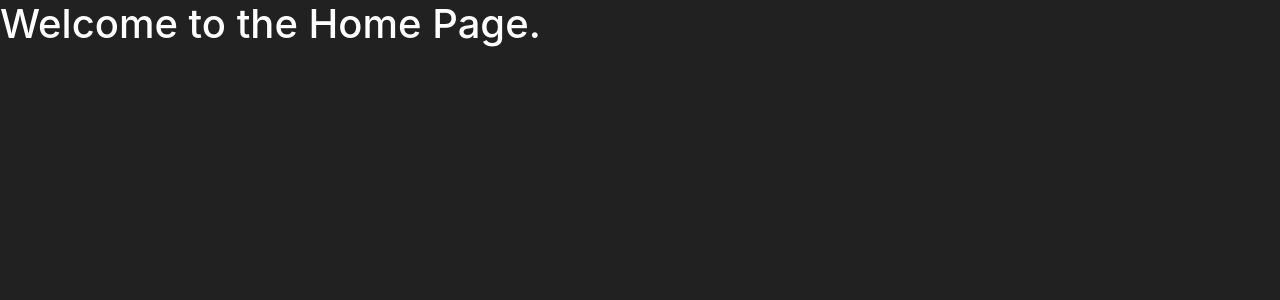
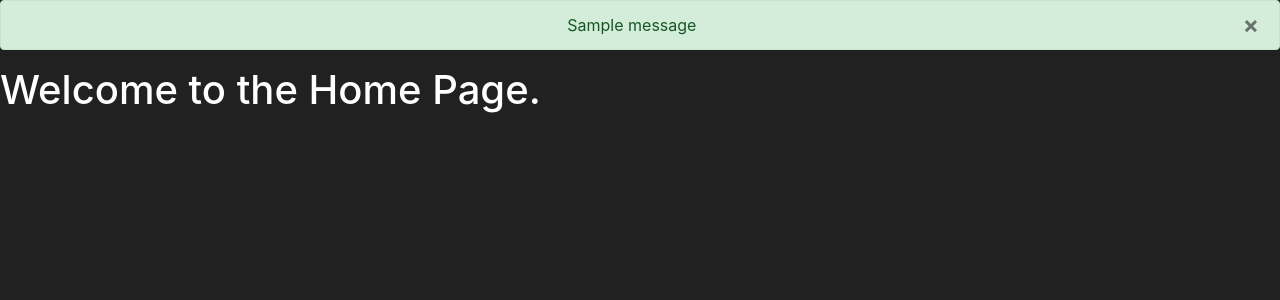
Before and after one commit to Mr-Hera/flask-ecommerce, a Flask app: page / in a window 1280 px wide. Shown: the part 56-356 px from the top of the page. Run offline with Flask 3, Linux system fonts and the light colour scheme; one stand-in notice (Sample message) is shown; some libraries are stand-ins or nearby versions.

Commit message:
Feat: added register form validation & flash message feature for validation errors

```diff
--- a/market/routes.py
+++ b/market/routes.py
@@ -1,5 +1,5 @@
 from market import app
-from flask import render_template, redirect, url_for
+from flask import render_template, redirect, url_for, flash
 from market.models import Item, User
 from market.forms import RegisterForm
 from market import db
@@ -29,7 +29,7 @@ def register_page():
         db.session.commit()
         return redirect(url_for('market_page'))
     if form.errors != {}:
-        for err_msg in form.errors.values:
-            print(f"There was an error creating user: {err_msg}")
+        for err_msg in form.errors.values():
+            flash(f"There was an error creating user: {err_msg}", category='danger')
 
     return render_template('register.html', form=form)
--- a/market/templates/base.html
+++ b/market/templates/base.html
@@ -37,6 +37,21 @@
         </ul>
       </div>
     </nav>
+        <div class="text-center">
+            {% with messages = get_flashed_messages(with_categories=True) %}
+                {% if messages %}
+                    {% for category, message in messages %}
+                        <div class="alert alert-{{ category }}">
+                            <button type="button" class="m1-2 mb-1 close" data-dismiss="alert" aria-label="Close">
+                                <span aria-hidden="true">&times;</span>
+                            </button>
+                            {{ message }}
+                        </div>
+                    {% endfor %}
+                {% endif %}
+            {% endwith %}
+        </div>
+
       {% block content %}
 
       {% endblock %}
```
Also changed, not shown: market/forms.py (+15 -1 lines).
